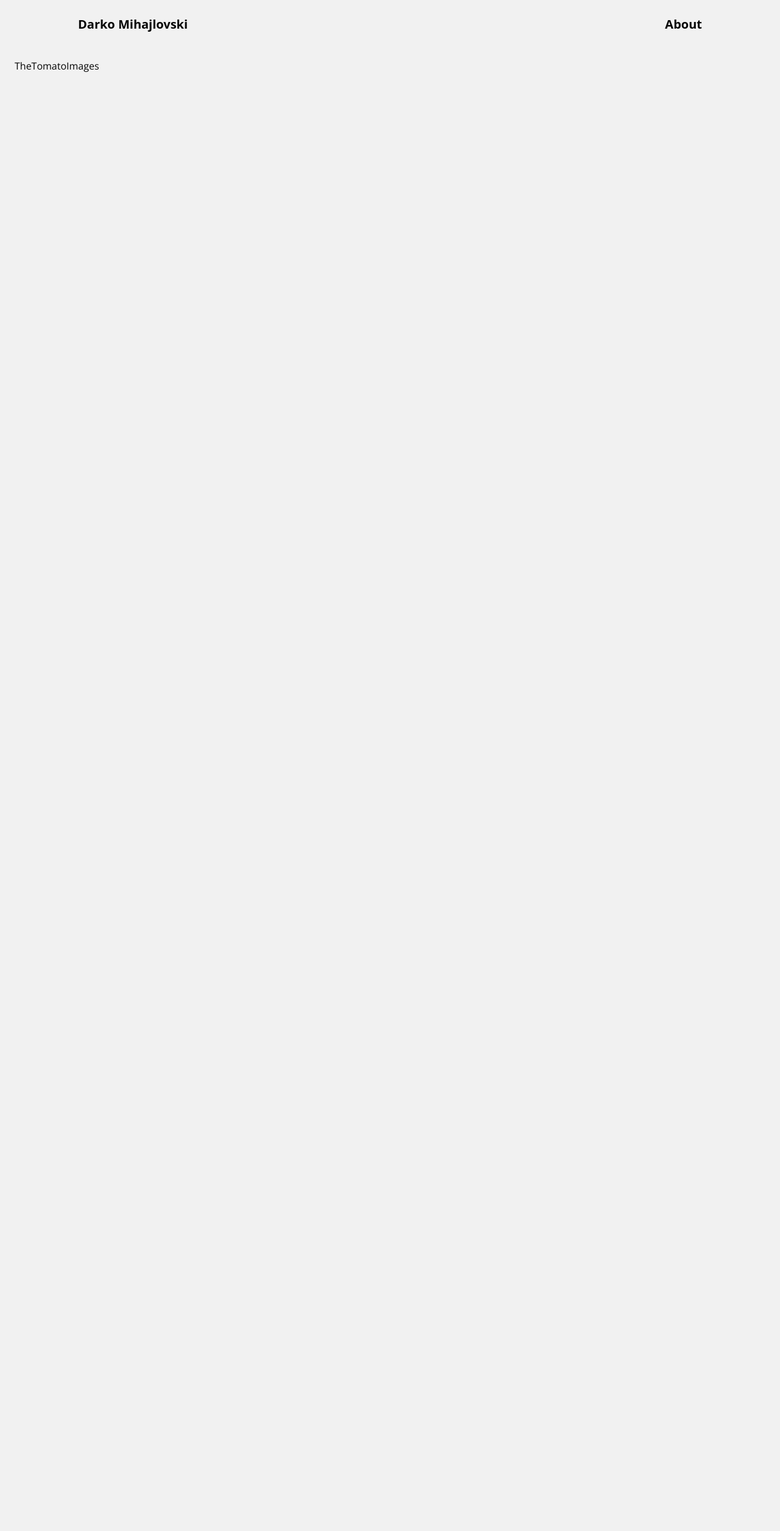
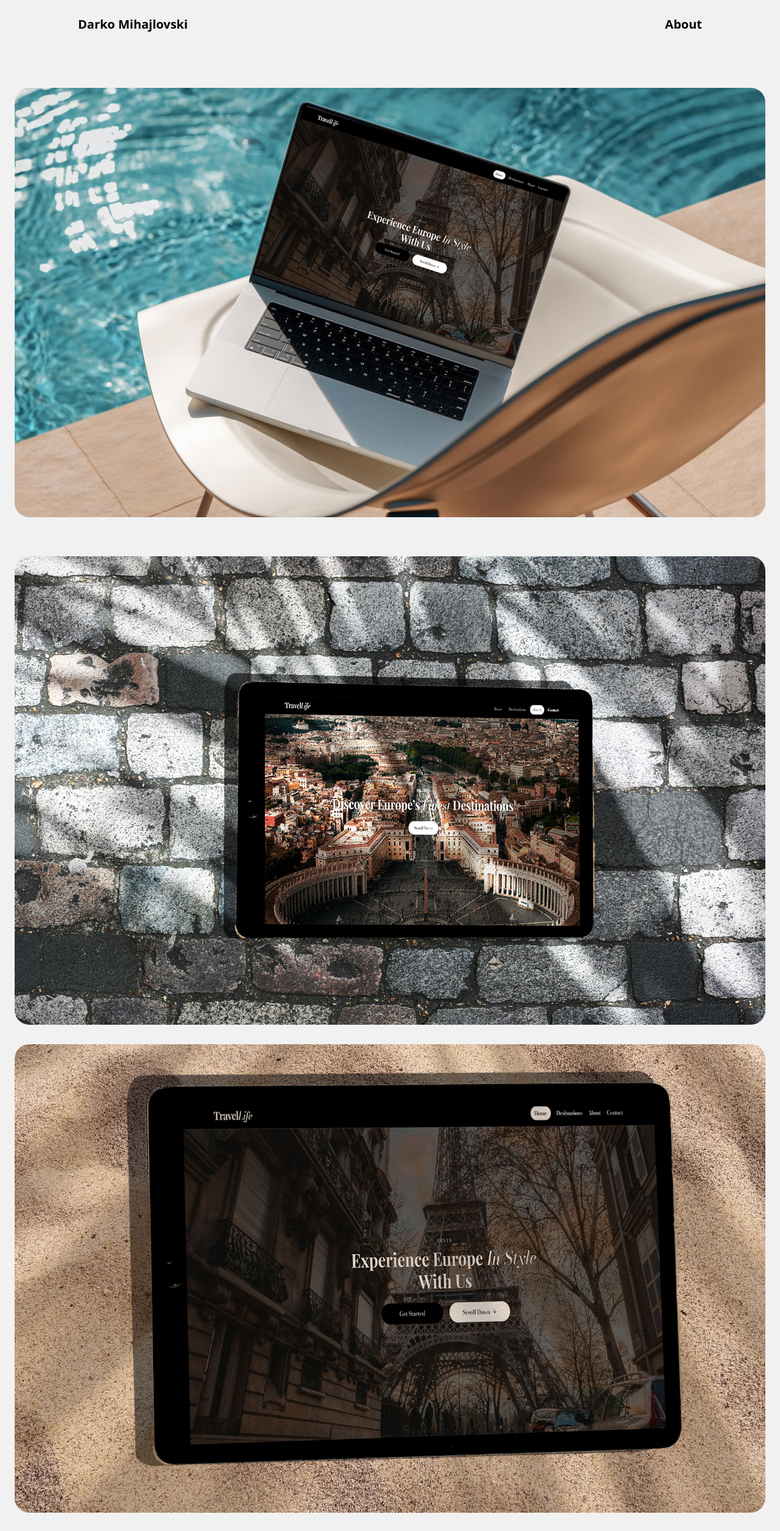
Before and after one commit to DarkoM996/nextjs-pagerouter-portfolio, a Next.js app: page /components/TheTomatoImages in a window 1280 px wide. Shown: the top 2510 px of the page at 61% size. Before the commit the page ends 800 px from the top, so only its background shows below. Built offline with nearby package versions, Linux system fonts and the light colour scheme.

Commit message:
Now the work needs to be re-edited

```diff
--- a/pages/components/TheTomatoImages.jsx
+++ b/pages/components/TheTomatoImages.jsx
@@ -1,9 +1,81 @@
 import React from "react";
+import picture1 from "../../public/images/travel-landing-page-mockup-1.4.jpg";
+import picture2 from "../../public/images/travel-landing-page-mockup-1.0.jpg";
+import picture3 from "../../public/images/travel-landing-page-mockup-1.1.jpg";
+import picture4 from "../../public/images/travel-landing-page-mockup-1.2.jpg";
+import picture5 from "../../public/images/travel-landing-page-mockup-1.3.jpg";
+import picture6 from "../../public/images/travel-landing-page-mockup-1.5.jpg";
+import picture7 from "../../public/images/travel-landing-page-mockup-1.6.jpg";
+import Image from "next/image";
 
 const TheTomatoImages = () => {
   return (
     <div className="max-w-screen-xl mx-auto w-full h-full relative px-6 py-4">
-      TheTomatoImages
+      {/* Image #1 */}
+      <div className="relative w-full h-screen py-12 ">
+        <Image
+          priority={true}
+          src={picture1}
+          alt="/"
+          className="object-cover w-full h-full rounded-3xl"
+        />
+      </div>
+      {/* Image #2 */}
+      <div className="relative w-full h-screen py-4 ">
+        <Image
+          priority={true}
+          src={picture2}
+          alt="/"
+          className="object-cover w-full h-full rounded-3xl"
+        />
+      </div>
+      {/* Image #3 */}
+      <div className="relative w-full h-screen py-4 ">
+        <Image
+          priority={true}
+          src={picture3}
+          alt="/"
+          className="object-cover w-full h-full rounded-3xl"
+        />
+      </div>
+      {/* Image #4 */}
+      <div className="grid grid-cols-2 gap-6">
+        <div className="relative w-full h-screen py-4 ">
+          <Image
+            priority={true}
+            src={picture4}
+            alt="/"
+            className="object-cover w-full h-full rounded-3xl"
+          />
+        </div>
+        {/* Image #5 */}
+        <div className="relative w-full h-screen py-4 ">
+          <Image
+            priority={true}
+            src={picture5}
+            alt="/"
+            className="object-cover w-full h-full rounded-3xl"
+          />
+        </div>
+      </div>
+      {/* Image #6 */}
+      <div className="relative w-full h-screen py-4 ">
+        <Image
+          priority={true}
+          src={picture6}
+          alt="/"
+          className="object-cover w-full h-full rounded-3xl"
+        />
+      </div>
+      {/* Image #7 */}
+      <div className="relative w-full h-screen py-4 ">
+        <Image
+          priority={true}
+          src={picture7}
+          alt="/"
+          className="object-cover w-full h-full rounded-3xl"
+        />
+      </div>
     </div>
   );
 };
```
